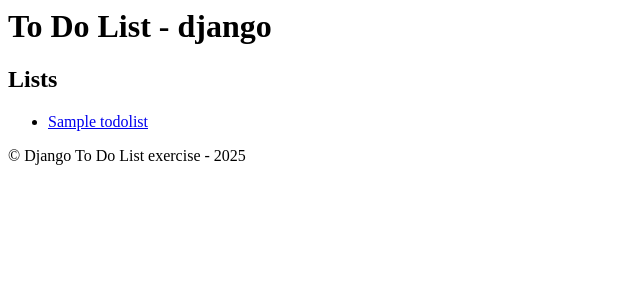
After one commit to jv1303/django-todolist, a Django app: page /lists/ in a window 1280 px wide. The commit adds this page. Shown: the top 300 px of the page, without its empty margins (0-640 px from the left). Run offline with Django 5.2, Linux system fonts and the light colour scheme; tables that the repository leaves empty hold one stand-in row (values such as "Sample post").

Commit message:
added lists page

```diff
--- a/main/templates/home.html
+++ b/main/templates/home.html
@@ -2,4 +2,7 @@
 {% block title %}Home{% endblock %}
 {% block main %}
     <h2>This is the main page!</h2>
+    <ul>
+        <li><a href="lists/">Registered lists</a></li>
+    </ul>
 {% endblock %}
--- /dev/null
+++ b/main/templates/lists.html
@@ -0,0 +1,12 @@
+{% extends 'base.html' %}
+{% block title %}Lists{% endblock %}
+{% block main %}
+    <h2>Lists</h2>
+    <ul>
+        {% for list in lists %}
+            <li>
+                <a href="{{ list.ukey }}">{{ list.name }}</a>
+            </li>
+        {% endfor %}
+    </ul>
+{% endblock %}
--- a/main/urls.py
+++ b/main/urls.py
@@ -3,5 +3,6 @@
 
 urlpatterns = [
     path("", views.index, name="Home"),
-    path("todo<str:id>/", views.toDoList, name="To Do List")
+    path("lists/<str:id>/", views.toDoList, name="To Do List"),
+    path("lists/", views.lists, name="Lists")
 ]
--- a/main/views.py
+++ b/main/views.py
@@ -1,18 +1,21 @@
 from django.shortcuts import render
-from django.http import HttpResponse
 from .models import ToDoList, Item
 
 # Create your views here.
-def index(response):
-    return render(response, 'home.html', {})
+def index(request):
+    return render(request, 'home.html', {})
 
-def toDoList(response, id):
+def toDoList(request, id):
     ls = ToDoList.objects.filter(ukey = id)
     it = Item.objects.filter(toDoList = id)
     items_exist = True
     if not it.exists():
         items_exist = False
     if ls.exists():
-        return render(response, 'todo.html', {"list": ls, "items": it, "items_exist": items_exist})
+        return render(request, 'todo.html', {"list": ls, "items": it, "items_exist": items_exist})
     else:
-        return render(response, 'page_not_found.html')
+        return render(request, 'page_not_found.html')
+
+def lists(request):
+    ls = ToDoList.objects.all()
+    return render(request, 'lists.html', {"lists": ls})
```
